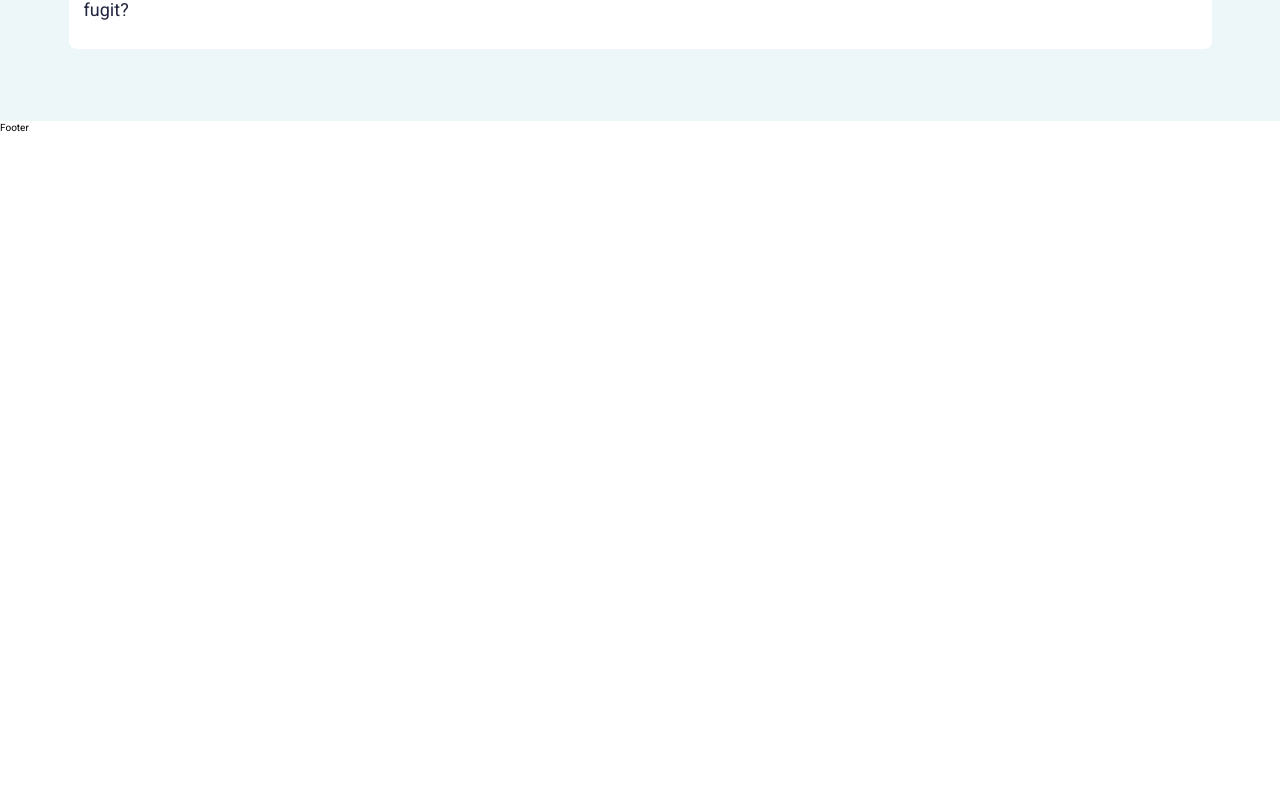
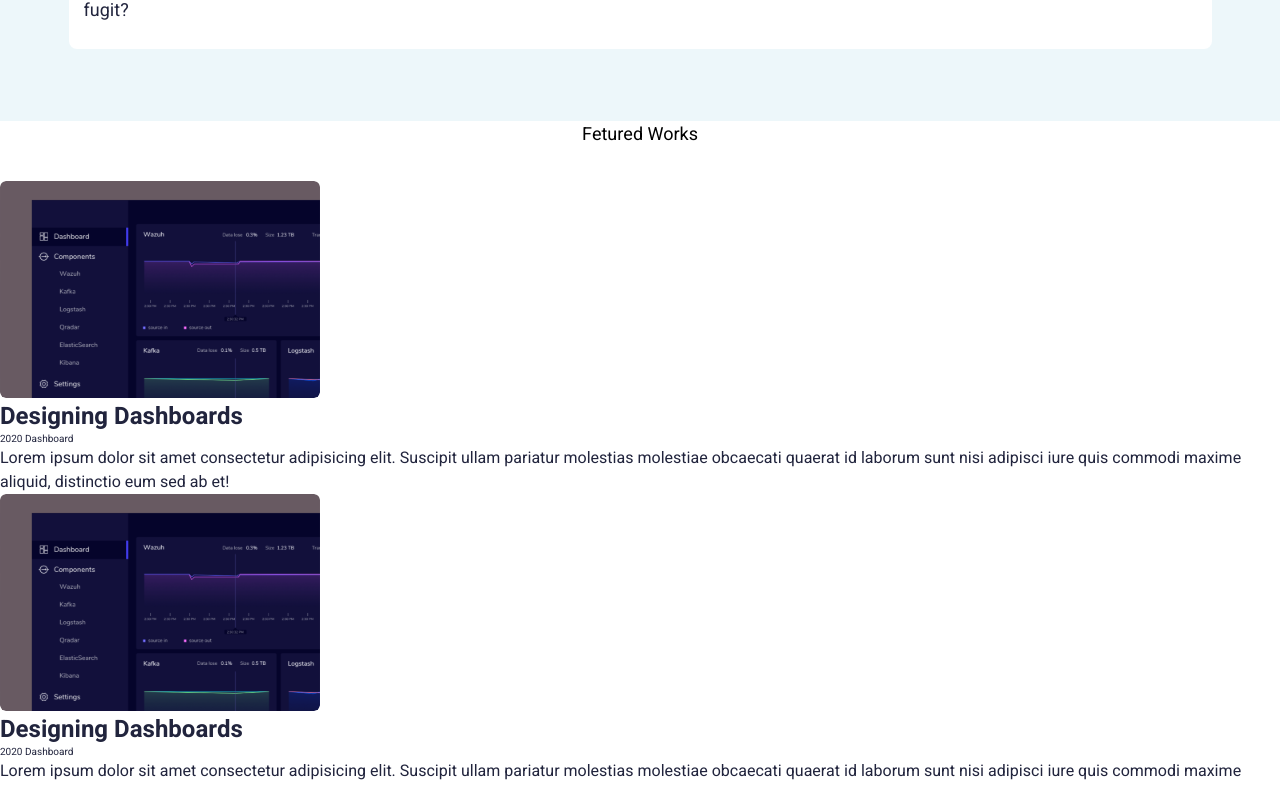
Before and after one commit to Carlos-Pretelin/Portfolio, a React app: page / in a window 1280 px wide. Shown: the part 940-1726 px from the top of the page. Before the commit the page ends 1075 px from the top, so only its background shows below. Built offline with nearby package versions, Linux system fonts and the light colour scheme.

Commit message:
update to the css

```diff
--- /dev/null
+++ b/src/components/FeaturedWorks.jsx
@@ -0,0 +1,18 @@
+import React from 'react'
+import Works from './Works'
+import "../styles/FeaturedWorks.scss"
+
+
+const FeaturedWorks = () => {
+  return (
+    <section className='FeaturedWorks'>
+        <p className='FeaturedWorks_title'>Fetured Works</p>
+        <Works/>
+        <Works/>
+        <Works/>
+
+    </section>
+  )
+}
+
+export default FeaturedWorks
--- a/src/components/Profile.jsx
+++ b/src/components/Profile.jsx
@@ -8,7 +8,7 @@ const Profile = () => {
     <div className='Profile'>
         <img src={ProfilePic} alt="Foto de Carlos Pretelin" />
         <section className='Profile-Details'>
-            <h1>Hi, im Carlos Frontend Developer</h1>
+            <h1>Hi, im Carlos, Frontend Developer</h1>
             <p>Lorem ipsum dolor, sit amet consectetur  quam ametutem sit eos dolor non magnam. Cupiditate doloribus maxime ratione quidem.</p>
             <a href="#">Download Resume</a>
         </section>
--- /dev/null
+++ b/src/components/Works.jsx
@@ -0,0 +1,18 @@
+import React from 'react'
+//styles
+import workpic from "../assets/Works/Rectangle 30.svg"
+import "../styles/Works.scss"
+
+const Works = () => {
+  return (
+    <div className='Works'>
+         <img src={workpic} alt="" />
+        <p className='Works_title'>Designing Dashboards</p>
+        <span>2020  Dashboard</span>
+        <p className='Works_description'>Lorem ipsum dolor sit amet consectetur adipisicing elit. Suscipit ullam pariatur molestias molestiae obcaecati quaerat id
+            laborum sunt nisi adipisci iure quis commodi maxime aliquid, distinctio eum sed ab et!</p>
+    </div>
+  )
+}
+
+export default Works
--- a/src/containers/Header.jsx
+++ b/src/containers/Header.jsx
@@ -8,7 +8,7 @@ const Header = () => {
       <Link className='Header_item' to={"/"}>Home</Link>
       <Link className='Header_item' to={"/Projects"}>Projects</Link>
       <Link className='Header_item' to={"/Contact"}>Contact</Link>
-      <i class="fa-solid fa-bars"></i>
+      <i className="fa-solid fa-bars"></i>
     </header>
   )
 }
--- a/src/pages/Home.jsx
+++ b/src/pages/Home.jsx
@@ -1,12 +1,14 @@
 import React from 'react'
 import Profile from "../components/Profile"
 import Education from '../components/Education'
+import FeaturedWorks from '../components/FeaturedWorks'
 
 const Home = () => {
   return (
     <div className='Home'>
         <Profile/>
         <Education/>
+        <FeaturedWorks/>
     </div>
 
   )
--- a/src/styles/ExperienceBox.scss
+++ b/src/styles/ExperienceBox.scss
@@ -19,7 +19,7 @@
 .ExperienceBox span{
 
     font-size: 1.6rem;
-    margin: 15px 0 15px 10%;
+    margin: 15px 0 15px 15%;
     display: inline-block;
 
 }
--- /dev/null
+++ b/src/styles/FeaturedWorks.scss
@@ -0,0 +1,13 @@
+.FeaturedWorks {
+    display: flex;
+    flex-direction: column;
+
+}
+
+.FeaturedWorks_title{
+    text-align: center;
+    font-size: 1.8rem;
+    font-weight: 400;
+    min-width: 124px;
+    min-height: 60px;
+}
--- /dev/null
+++ b/src/styles/Works.scss
@@ -0,0 +1,20 @@
+
+.Works{
+    color: #21243D;
+}
+.Works img{
+    max-width: 320px;
+    border-radius: 6px;
+}
+
+
+.Works_title{
+    font-weight: 700;
+    font-size: 2.4rem;
+    line-height: 30px;
+}
+
+.Works_description{
+    font-weight: 400;
+    font-size: 1.6rem;
+}
```
Also changed, not shown: src/assets/Works/Rectangle 30.svg (added).
